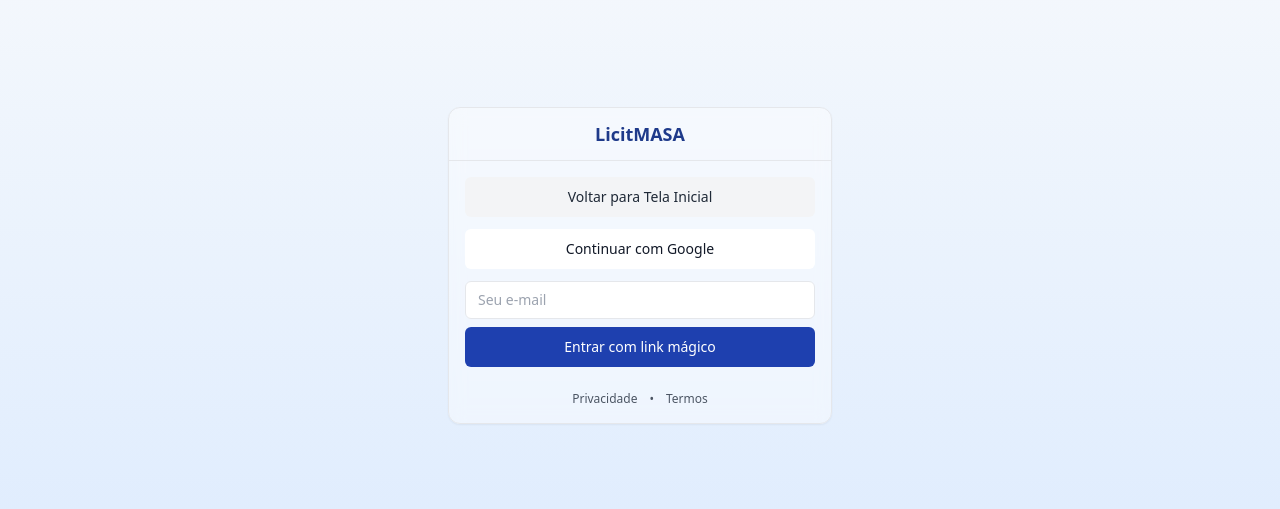
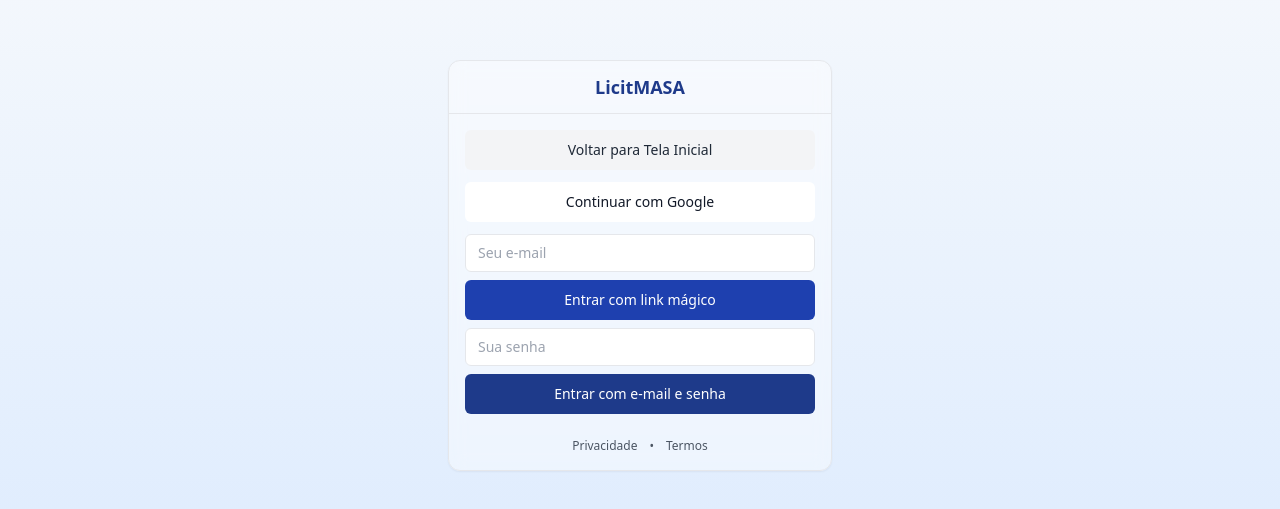
Before and after one commit to edbckclaudio-cpu/LicitMASA, a Next.js app: page /login in a window 1280 px wide. Shown: the part 135-644 px from the top of the page. Built offline with nearby package versions, Linux system fonts and the light colour scheme; no server answers.

Commit message:
feat(auth): login com e-mail/senha; feat(admin): rota para criar usuário premium de teste

```diff
--- /dev/null
+++ b/app/api/admin/create-test-user/route.ts
@@ -0,0 +1,34 @@
+import { NextResponse } from 'next/server'
+import { createClient } from '@supabase/supabase-js'
+
+function admin() {
+  const url = process.env.NEXT_PUBLIC_SUPABASE_URL || ''
+  const key = process.env.SUPABASE_SERVICE_ROLE_KEY || ''
+  if (!url || !key) return null
+  return createClient(url, key)
+}
+
+export async function POST(req: Request) {
+  try {
+    const supa = admin()
+    if (!supa) return NextResponse.json({ ok: false, error: 'ADMIN_NOT_CONFIGURED' }, { status: 500 })
+    const token = (req.headers.get('x-admin-token') || '').trim()
+    const expected = (process.env.ADMIN_TOKEN || 'DEV').trim()
+    if (!token || token !== expected) return NextResponse.json({ ok: false, error: 'UNAUTHORIZED' }, { status: 401 })
+    const body = await req.json().catch(() => ({} as any))
+    const email = String(body.email || 'kushida1@hotmail.com')
+    const password = String(body.password || '123456')
+    const { data, error } = await supa.auth.admin.createUser({
+      email,
+      password,
+      email_confirm: true,
+    })
+    if (error) return NextResponse.json({ ok: false, error: error.message }, { status: 400 })
+    const userId = data.user?.id
+    if (!userId) return NextResponse.json({ ok: false, error: 'NO_USER_ID' }, { status: 400 })
+    await supa.from('profiles').upsert({ id: userId, is_premium: true, plan: 'premium' }, { onConflict: 'id' })
+    return NextResponse.json({ ok: true, userId })
+  } catch (e: any) {
+    return NextResponse.json({ ok: false, error: e?.message || 'UNKNOWN' }, { status: 500 })
+  }
+}
--- a/app/login/page.tsx
+++ b/app/login/page.tsx
@@ -8,6 +8,7 @@ import Link from 'next/link'
 
 export default function LoginPage() {
   const [email, setEmail] = useState('')
+  const [password, setPassword] = useState('')
   const [message, setMessage] = useState<string | null>(null)
   const router = useRouter()
   async function signInGoogle() {
@@ -28,6 +29,12 @@ export default function LoginPage() {
       options: { emailRedirectTo }
     })
     setMessage(error ? 'Falha ao enviar link mágico' : 'Verifique seu e-mail para acessar')
+  }
+  async function signInPassword() {
+    if (!supabase || !email || !password) return
+    const { error } = await supabase.auth.signInWithPassword({ email, password })
+    if (error) { setMessage('Falha ao entrar com senha'); return }
+    router.push('/perfil')
   }
   return (
     <div className="min-h-screen bg-gradient-to-b from-slate-50 to-blue-100 flex items-center justify-center px-4">
@@ -56,6 +63,16 @@ export default function LoginPage() {
               <Button onClick={sendMagicLink} className="w-full bg-blue-800 text-white hover:bg-blue-700">
                 Entrar com link mágico
               </Button>
+              <input
+                type="password"
+                value={password}
+                onChange={(e) => setPassword(e.target.value)}
+                placeholder="Sua senha"
+                className="w-full rounded-md border px-3 py-2 text-sm"
+              />
+              <Button onClick={signInPassword} className="w-full bg-blue-900 text-white hover:bg-blue-800">
+                Entrar com e-mail e senha
+              </Button>
             </div>
             {message ? (
               <div className="text-center text-xs text-gray-700">{message}</div>
```
